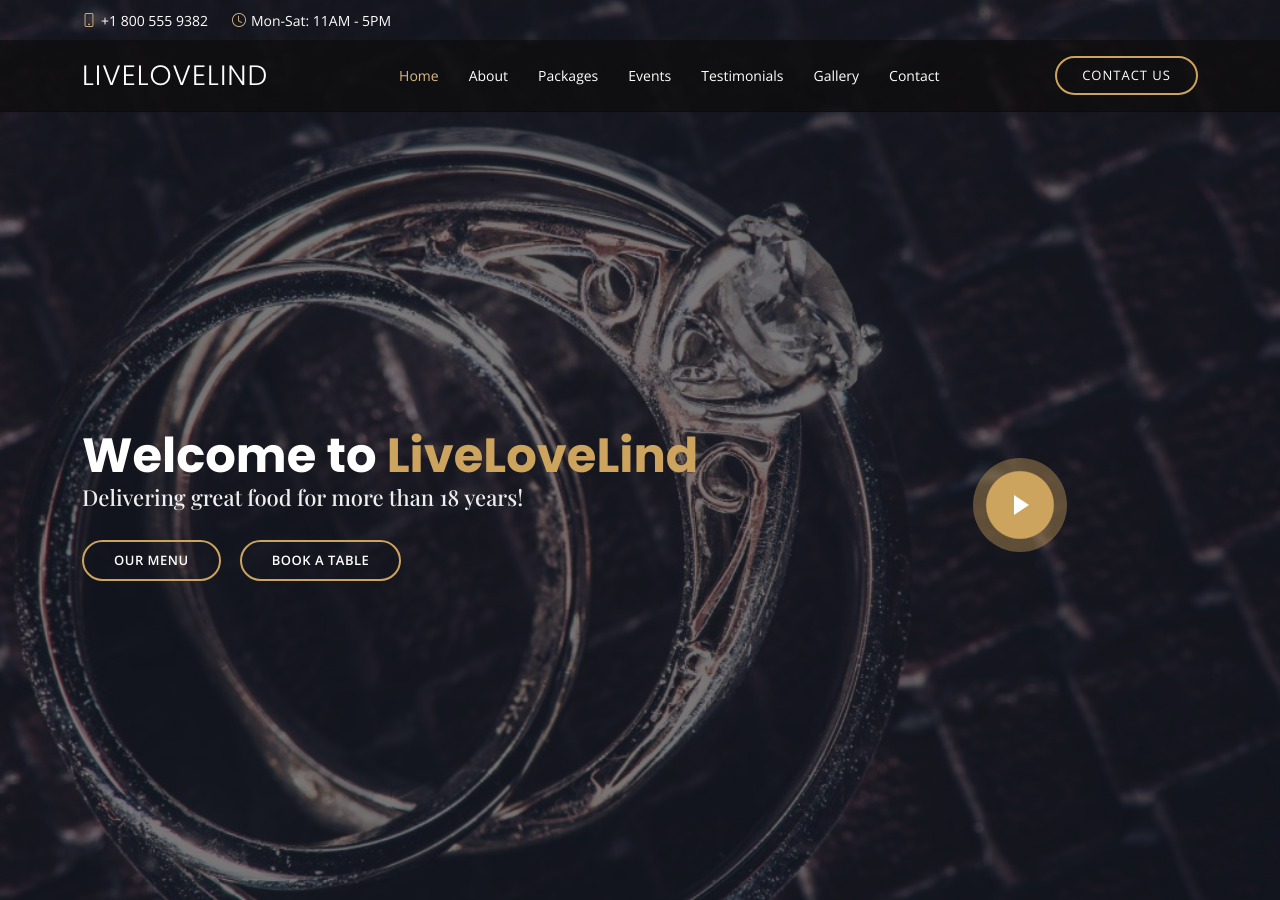
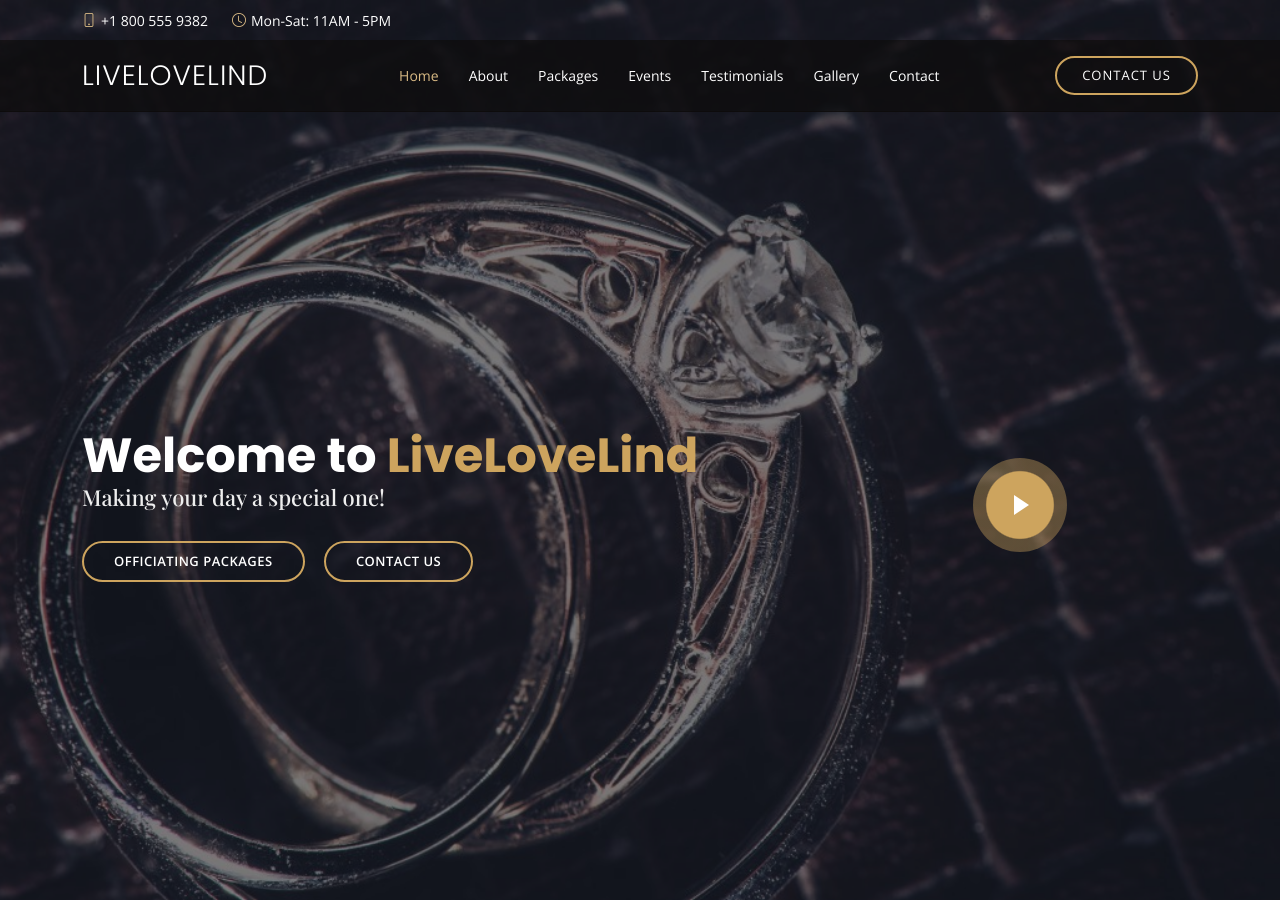
Before and after one commit to LiveLoveLind/LiveLoveLind.github.io, a Jekyll site: the page built from index.md, in a window 1280 px wide and 900 px high. Built offline with Jekyll 4.4.1, drawn with Linux system fonts in a browser that asks for light colours; some web fonts are replaced.

Commit message:
updating hero section content

```diff
--- a/_includes/header.html
+++ b/_includes/header.html
@@ -38,7 +38,7 @@
       </nav>
 
       <!-- .navbar -->
-      <a href="#book-a-table" class="book-a-table-btn scrollto d-none d-lg-flex">Contact Us</a>
+      <a href="#contact" class="book-a-table-btn scrollto d-none d-lg-flex">Contact Us</a>
 
     </div>
   </header><!-- End Header -->
--- a/_includes/hero-section.html
+++ b/_includes/hero-section.html
@@ -4,11 +4,11 @@
         <div class="row">
             <div class="col-lg-8">
                 <h1>Welcome to <span>LiveLoveLind</span></h1>
-                <h2>Delivering great food for more than 18 years!</h2>
+                <h2>Making your day a special one!</h2>
 
                 <div class="btns">
-                    <a href="#menu" class="btn-menu animated fadeInUp scrollto">Our Menu</a>
-                    <a href="#book-a-table" class="btn-book animated fadeInUp scrollto">Book a Table</a>
+                    <a href="#specials" class="btn-menu animated fadeInUp scrollto">Officiating Packages</a>
+                    <a href="#contact" class="btn-book animated fadeInUp scrollto">Contact Us</a>
                 </div>
             </div>
             <div class="col-lg-4 d-flex align-items-center justify-content-center position-relative" data-aos="zoom-in"
```
